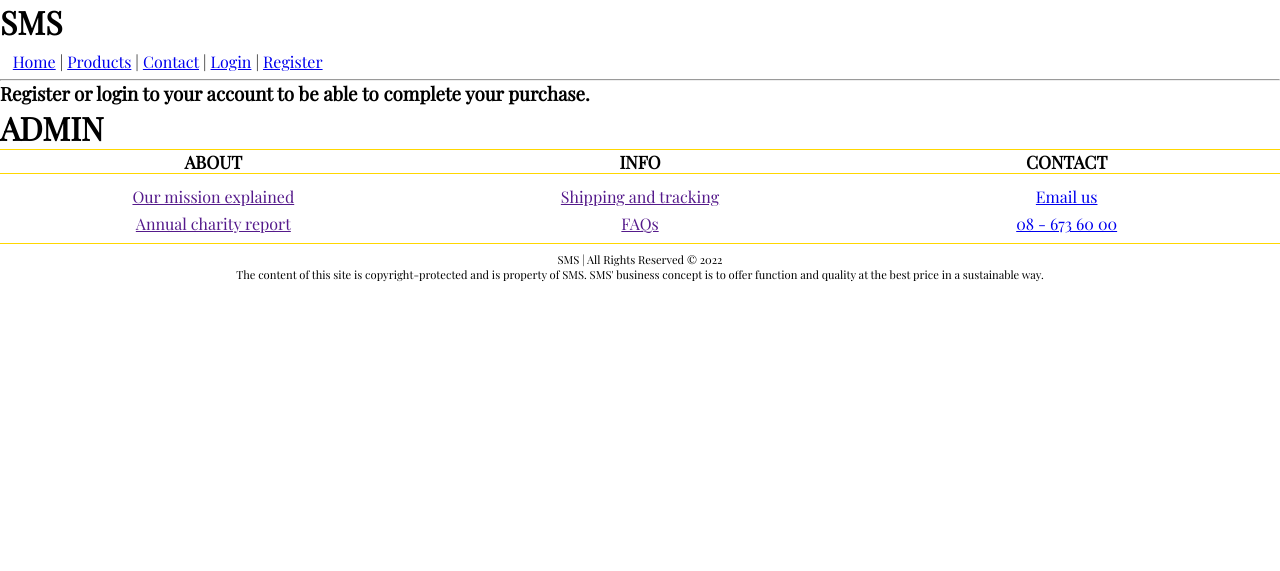
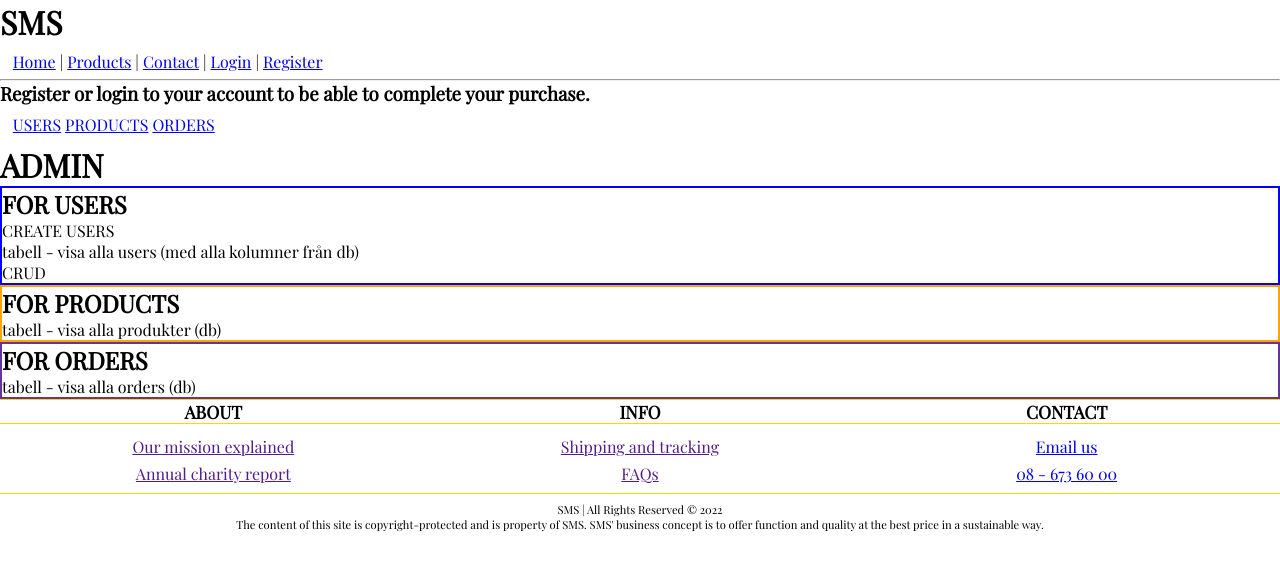
Before and after one commit to Shnam87/SMS, a PHP site: template Pages/admin.php in a window 1280 px wide. Shown: the top 571 px of the page. Run offline with PHP 8.4, Linux system fonts and the light colour scheme; the template is opened without the code that fills it, so the values that code supplies are empty; a stand-in replaces the project's code that opens the database connection; some web fonts are replaced.

Commit message:
minor fixes

```diff
--- a/Assets/style.css
+++ b/Assets/style.css
@@ -125,6 +125,22 @@ nav {
     margin: 1rem;
 }
 
+/*===========================*/
+/*========== ADMIN ==========*/
+/*===========================*/
+
+#admin-user-container{
+    border: 2px solid blue;
+}
+
+#admin-product-container{
+    border: 2px solid orange;
+}
+
+#admin-order-container{
+    border: 2px solid rebeccapurple;
+}
+
 /*============================*/
 /*========== FOOTER ==========*/
 /*============================*/
--- a/Pages/admin.php
+++ b/Pages/admin.php
@@ -17,7 +17,32 @@ require_once __DIR__ . "/../classes/Template.php";
 Template::header("SMS");
 ?>
 
+<nav class="admin-nav">
+    <a href="#admin-user-container">USERS</a>
+    <a href="#admin-product-container">PRODUCTS</a>
+    <a href="#admin-order-container">ORDERS</a>
+</nav>
+
 <h1>ADMIN</h1>
+
+<div id="admin-user-container">
+    <h2>FOR USERS</h2>
+    <p>CREATE USERS</p>
+    <p>tabell - visa alla users (med alla kolumner från db)</p>
+    <p>CRUD </p>
+</div>
+
+
+<div id="admin-product-container">
+   <h2>FOR PRODUCTS</h2>
+   <p>tabell - visa alla produkter (db)</p>
+</div>
+
+<div id="admin-order-container">
+    <h2>FOR ORDERS</h2>
+    <p>tabell - visa alla orders (db)</p>
+</div>
+
 
 
 
```
